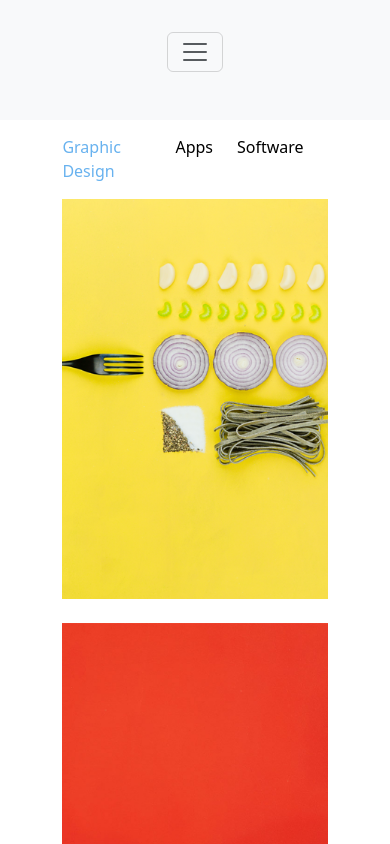
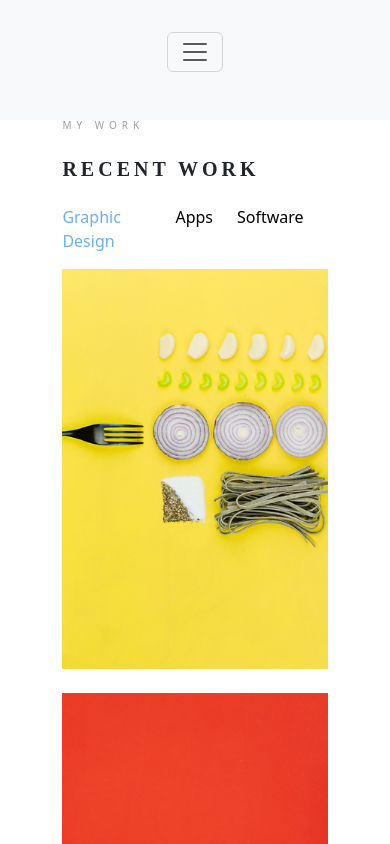
Before and after one commit to RawanSadek/React-Portfolio, a React (Vite) app: page /work in a window 390 px wide. Built offline with nearby package versions, Linux system fonts and the light colour scheme.

Commit message:
Update index.css

```diff
--- a/src/index.css
+++ b/src/index.css
@@ -25,6 +25,10 @@ h1,h2,h3,h4,h5,h6{
     top: 0;
     position: fixed;
     z-index: 100;
+  }
+
+  .content{
+    margin-top: 18%;
   }
 }
 
```
